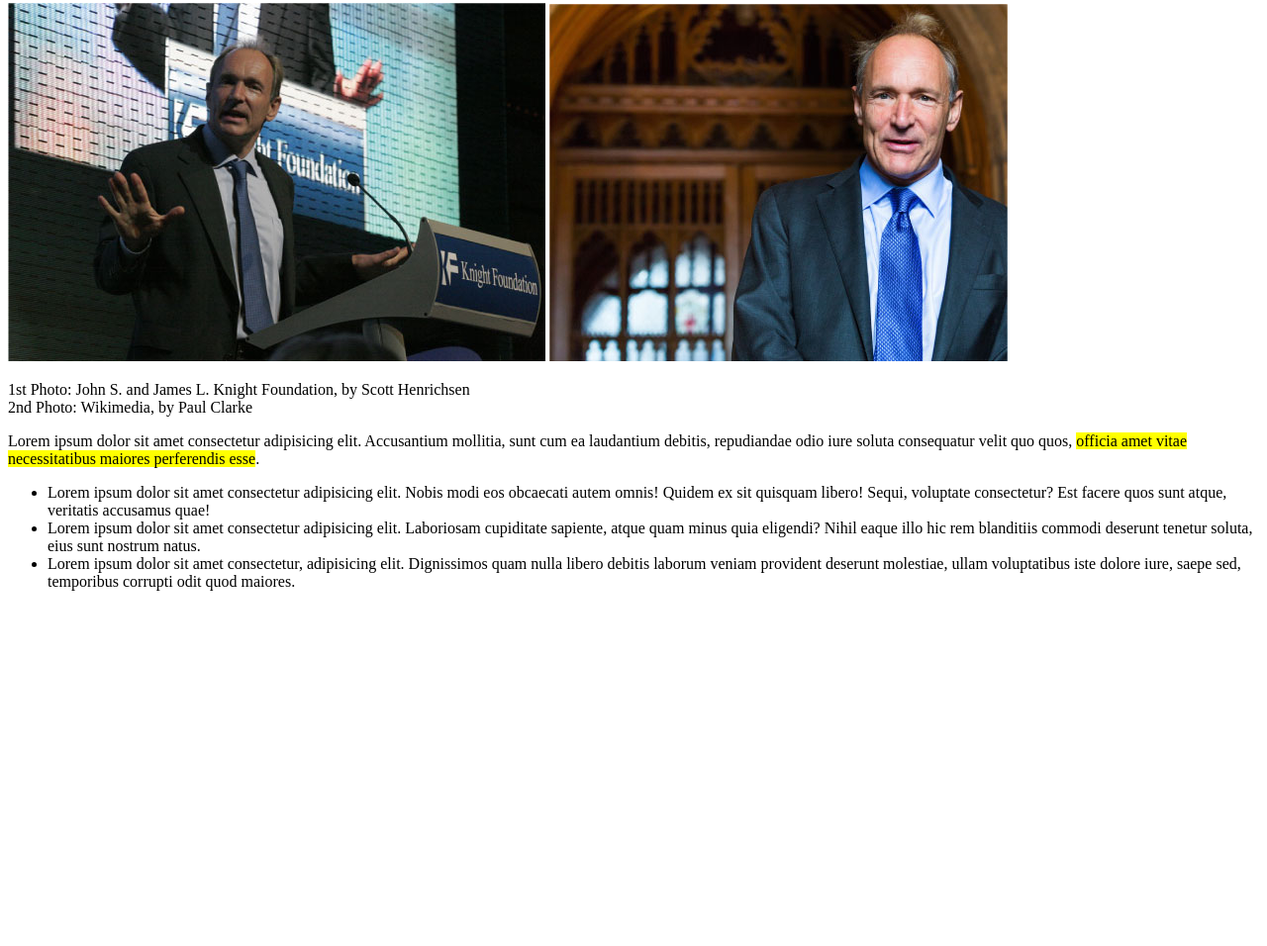
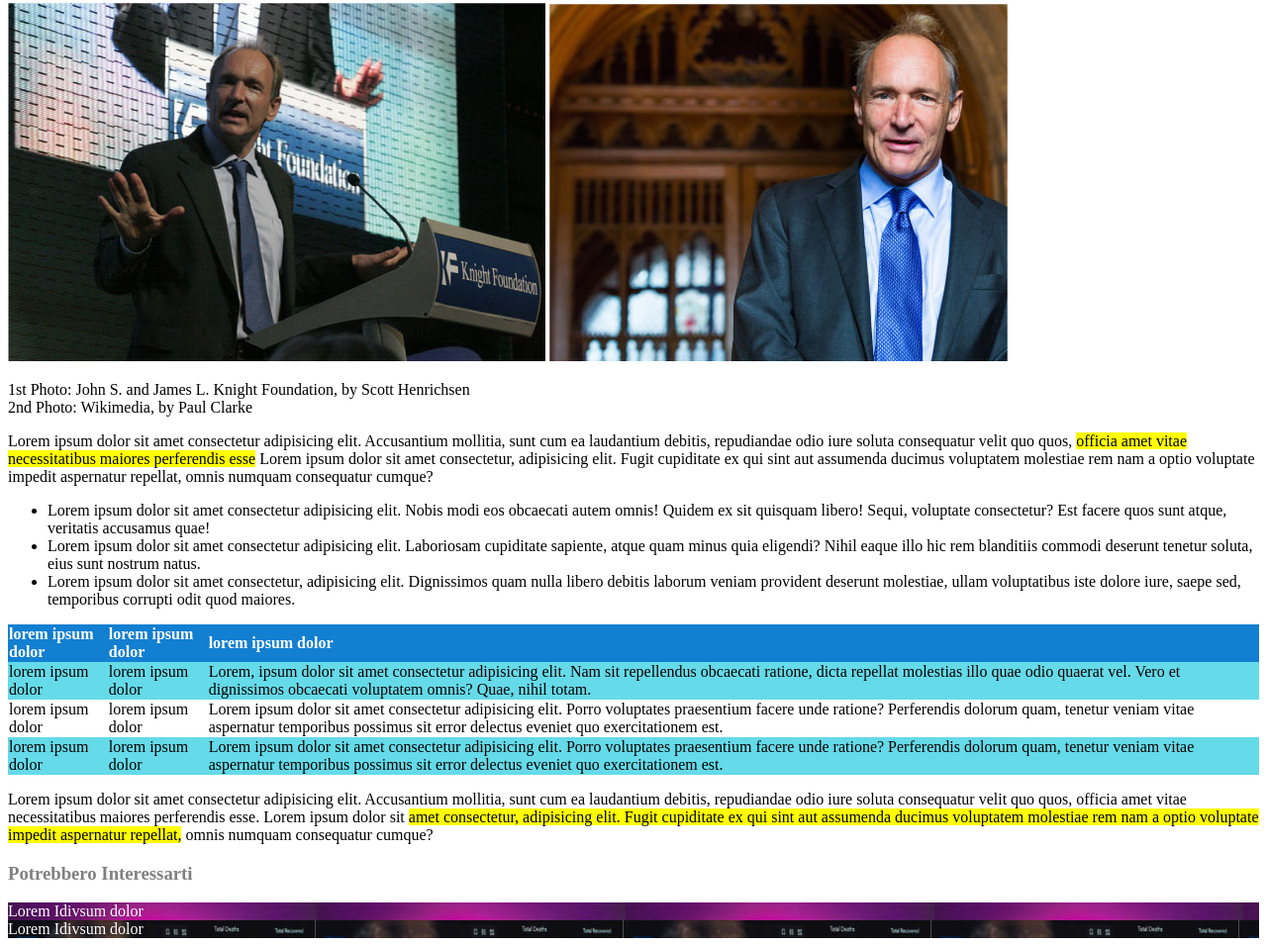
Before and after one commit to lucaconigliaro/html-css-booleaner, a plain HTML site: page index.html in a window 1280 px wide. Shown: the part 256-1212 px from the top of the page at 99% size. Before the commit the page ends 869 px from the top, so only its background shows below. Drawn offline with Linux system fonts and the light colour scheme.

Commit message:
problem with logo and images

```diff
--- a/css/style.css
+++ b/css/style.css
@@ -8,6 +8,55 @@ header{
     width: 128px;
     height: 128px;
 }
+
+.writed-by{
+    color: gray;
+}
+
+.booleaner{
+    color: rgb(0, 110, 255);
+}
+
+.date{
+    font-size: small
+}
+
 .paragraph-1{
     background-color: yellow;
 }
+
+.head{
+    background-color: rgba(14, 125, 209, 0.981);
+    color: white;
+}
+
+.first-lorem{
+    background-color: rgba(17, 198, 219, 0.645);
+}
+
+.third-lorem{
+    background-color: rgba(17, 198, 219, 0.645);
+}
+
+.paragraph-2{
+    background-color: yellow;
+}
+
+h3{
+    color: gray;
+}
+
+.foot-img1{
+    background-image: url(../img/monitor.jpg);
+    color: white;
+}
+
+.foot-img2{
+    background-image: url(../img/graph.jpg);
+    color: white;
+}
+
+table{
+   text-align: left;
+   border-spacing: 0cm;
+}
--- a/index.html
+++ b/index.html
@@ -36,9 +36,12 @@
         <section>
             <div>
                 <p>Lorem ipsum dolor sit amet consectetur adipisicing elit. Accusantium mollitia,
-                    sunt cum ea laudantium debitis, repudiandae odio iure soluta consequatur velit quo quos, <span
-                        class="paragraph-1">officia
-                        amet vitae necessitatibus maiores perferendis esse</span>.</p>
+                    sunt cum ea laudantium debitis, repudiandae odio iure soluta consequatur velit quo quos,
+                    <span class="paragraph-1">officia amet vitae necessitatibus maiores perferendis esse</span>
+                    Lorem ipsum dolor sit amet
+                    consectetur, adipisicing elit. Fugit cupiditate ex qui sint aut assumenda ducimus voluptatem
+                    molestiae rem nam a optio voluptate impedit aspernatur repellat, omnis numquam consequatur cumque?
+                </p>
             </div>
             <!-- /Paragraph 1 -->
 
@@ -62,13 +65,53 @@
         <!-- Table  -->
         <section>
             <div>
+                <table>
+                    <thead class="head">
+                        <tr>
+                            <th>lorem ipsum dolor</th>
+                            <th>lorem ipsum dolor</th>
+                            <th>lorem ipsum dolor</th>
+                        </tr>
+                    </thead>
 
+                    <tbody>
+                        <tr class="first-lorem">
+                            <td>lorem ipsum dolor</td>
+                            <td>lorem ipsum dolor</td>
+                            <td>Lorem, ipsum dolor sit amet consectetur adipisicing elit. Nam sit repellendus obcaecati
+                                ratione, dicta repellat molestias illo quae odio quaerat vel. Vero et dignissimos
+                                obcaecati voluptatem omnis? Quae, nihil totam.</td>
+                        </tr>
+
+                        <tr class="second-lorem">
+                            <td>lorem ipsum dolor</td>
+                            <td>lorem ipsum dolor</td>
+                            <td>Lorem ipsum dolor sit amet consectetur adipisicing elit. Porro voluptates praesentium
+                                facere unde ratione? Perferendis dolorum quam, tenetur veniam vitae aspernatur
+                                temporibus possimus sit error delectus eveniet quo exercitationem est.</td>
+                        </tr>
+
+                        <tr class="third-lorem">
+                            <td>lorem ipsum dolor</td>
+                            <td>lorem ipsum dolor</td>
+                            <td>Lorem ipsum dolor sit amet consectetur adipisicing elit. Porro voluptates praesentium
+                                facere unde ratione? Perferendis dolorum quam, tenetur veniam vitae aspernatur
+                                temporibus possimus sit error delectus eveniet quo exercitationem est.</td>
+                        </tr>
+                    </tbody>
+                </table>
             </div>
             <!-- /Table  -->
 
             <!-- Paragraph 2  -->
             <div>
-
+                <p>Lorem ipsum dolor sit amet consectetur adipisicing elit. Accusantium mollitia,
+                    sunt cum ea laudantium debitis, repudiandae odio iure soluta consequatur velit quo quos,
+                    officia amet vitae necessitatibus maiores perferendis esse. Lorem ipsum dolor sit
+                    <span class="paragraph-2">amet consectetur, adipisicing elit. Fugit cupiditate ex qui sint aut
+                    assumenda ducimus voluptatem molestiae rem nam a optio voluptate impedit aspernatur repellat,</span>
+                    omnis numquam consequatur cumque?
+                </p>
             </div>
             <!-- /Paragraph 2  -->
         </section>
@@ -76,7 +119,9 @@
 
     <footer>
         <!-- Others  -->
-
+         <h3>Potrebbero Interessarti</h3>
+         <div class="foot-img1">Lorem Idivsum dolor</div>
+         <div class="foot-img2">Lorem Idivsum dolor</div>
         <!-- /Others  -->
     </footer>
 
```
